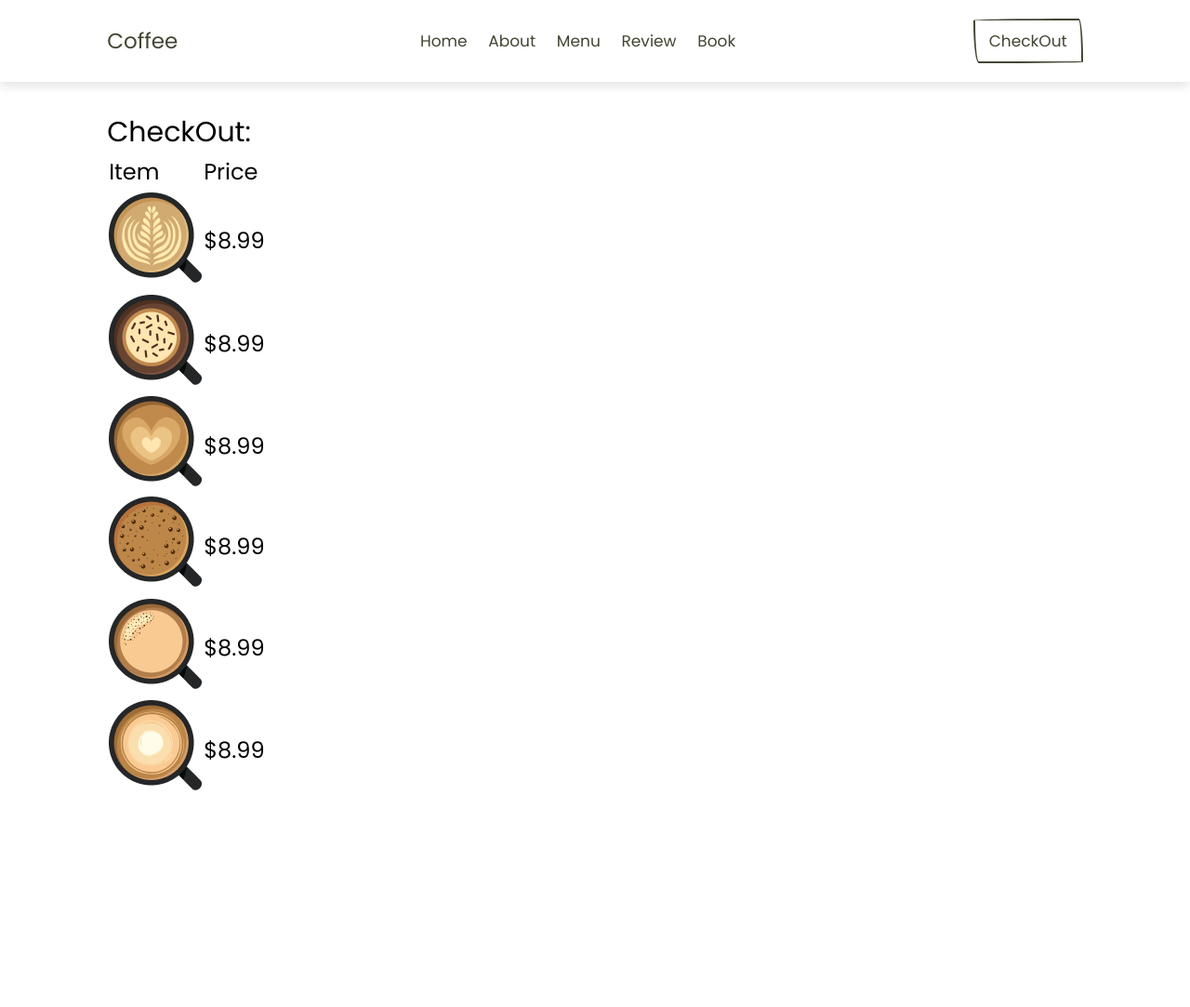
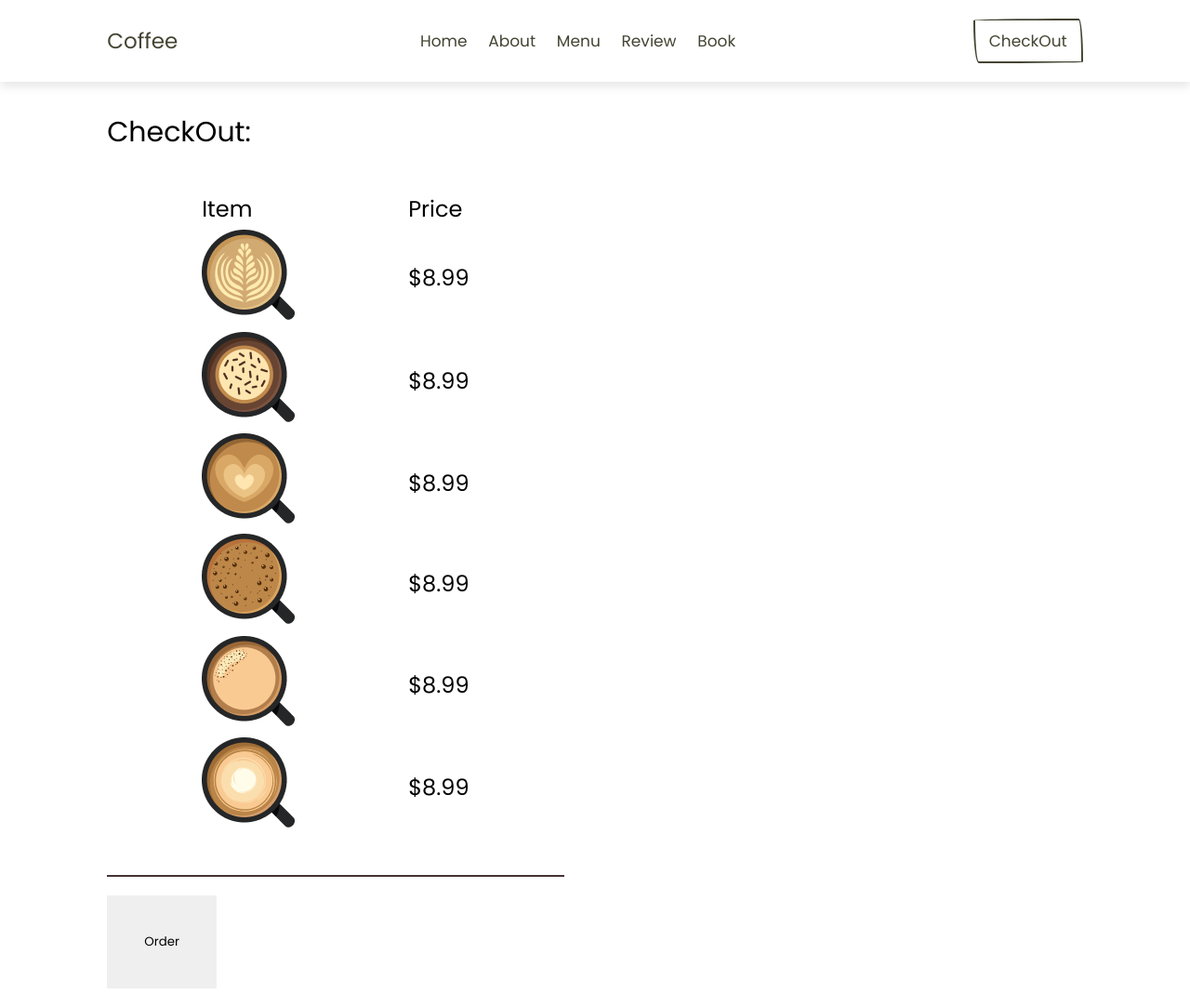
Before and after one commit to wreckerfaunt/Basic-Coffee_Shop-Website, a plain HTML site: page Complete-Responsive-Coffee-Shop-Website-Design-Using-HTML-CSS-JavaScript-main/Complete-Responsive-Coffee-Shop-Website-Design-Using-HTML-CSS-JavaScript-main/cart.html in a window 1280 px wide. Shown: the whole page at 93% size. Before the commit the page ends 881 px from the top, so only its background shows below. Drawn offline with Linux system fonts and the light colour scheme.

Commit message:
Add files via upload

```diff
--- a/Complete-Responsive-Coffee-Shop-Website-Design-Using-HTML-CSS-JavaScript-main/Complete-Responsive-Coffee-Shop-Website-Design-Using-HTML-CSS-JavaScript-main/cart.html
+++ b/Complete-Responsive-Coffee-Shop-Website-Design-Using-HTML-CSS-JavaScript-main/Complete-Responsive-Coffee-Shop-Website-Design-Using-HTML-CSS-JavaScript-main/cart.html
@@ -6,6 +6,11 @@
     <title>Document</title>
 
     <style>
+
+        body {
+            font-family: 'Franklin Gothic Medium', 'Arial Narrow', Arial, sans-serif;
+        }
+
         #cart {
             margin-top: 100px;
         }
@@ -17,10 +22,36 @@
         table {
             justify-content: space-between;
             font-size: 24px;
+            padding: 40px;
+            width: 40%;
+            border-bottom: 2px solid #433;
         }
 
-        table thead {
+        thead {
             border-bottom: 2px solid #433;
+        }
+
+        td {
+            padding-inline: 60px;
+        }
+
+        #items {
+            display: flex;
+            flex-direction: row;
+        }
+
+        .cart-order {
+            width: 40%;
+        }
+
+        .btn-o {
+            margin-top: 20px;
+            padding: 40px;
+        }
+
+        .btn-o:hover {
+            background-color: black;
+            color: white;
         }
 
     </style>
@@ -81,6 +112,10 @@
                 </tr>
             </table>
         </div>
+        <div class="cart-order">
+            <button onclick="order()" class="btn-o">Order</button>
+        </div>
     </section>
+    <script src="js/script.js"></script>
 </body>
 </html>
```
